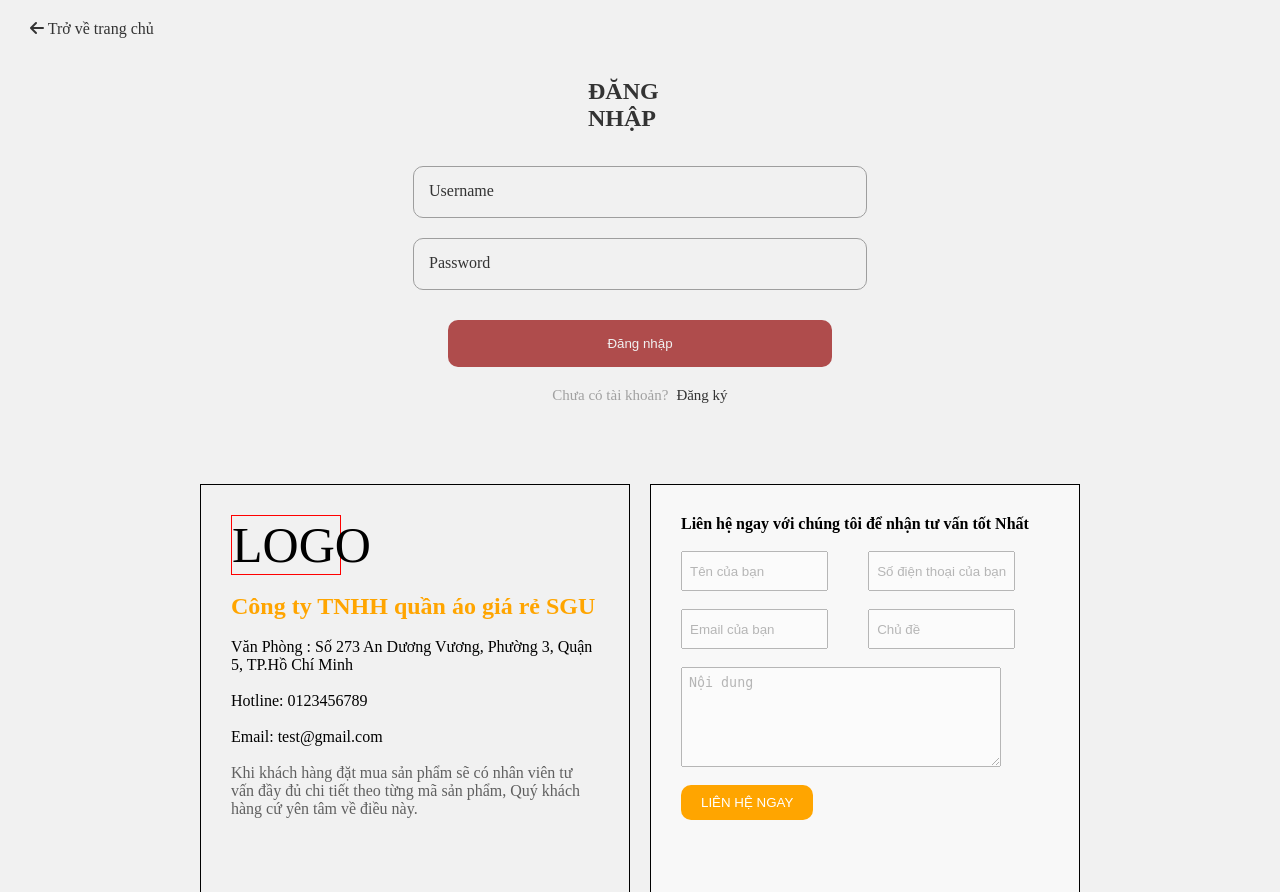
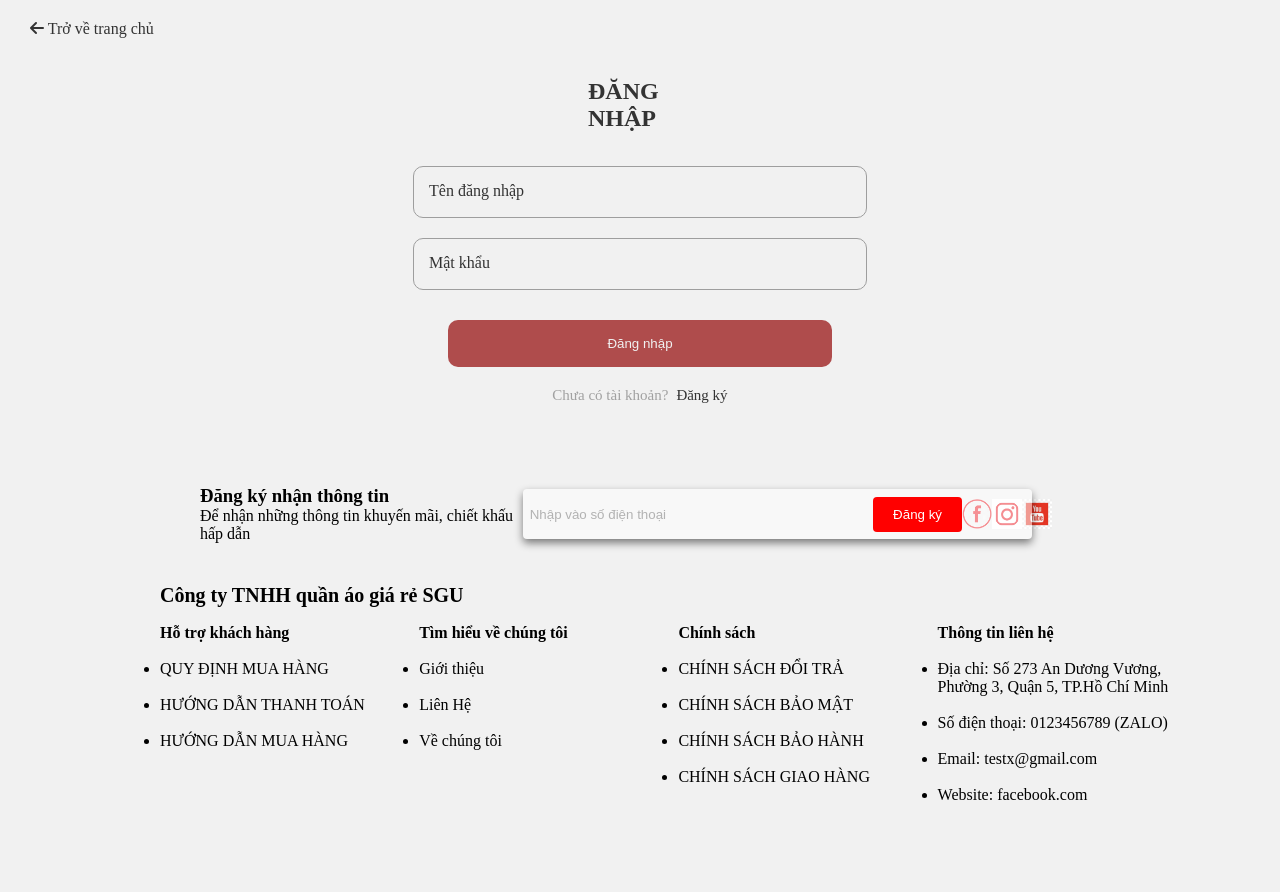
Before and after one commit to Brotato-O/web2, a PHP site: page /login/login.php in a window 1280 px wide. Shown: the part 60-952 px from the top of the page. After the commit the page ends 860 px from the top, so only its background shows below. Run offline with PHP 8.4, Linux system fonts and the light colour scheme.

Commit message:
KhaiUpdate

```diff
--- /dev/null
+++ b/footer/footer.php
@@ -0,0 +1,39 @@
+    <div class="footer" style="width: 90%;">
+        <div class="footer1" style="padding: 0 100px;">
+                <div class="info" style="display: flex; justify-content: space-between;">
+                    <div>
+                        <div><h3><b>Đăng ký nhận thông tin</b></h3></div>
+                        <div>Để nhận những thông tin khuyến mãi, chiết khấu hấp dẫn</div>
+                    </div>
+                    <div class="info_std">
+                        <input type="number" value="" name="std" class="input-text2" placeholder="Nhập vào số điện thoại" >
+                        <button class="button-form-sdt">Đăng ký</button>
+                    </div>
+                    <div style="display: flex;height: 30px;">
+                        <div class="icon"><img src="./img/img1.jpg" alt=""></div>
+                        <div class="icon"><img src="./img/img2.jpg" alt=""></div>
+                        <div class="icon"><img src="./img/img4.jpg" alt=""></div>
+                    </div>
+            </div>
+        </div>
+        <div class="footer2" style="margin:0 160px;">
+            <div class="logo1">
+                <div style="height:20px;font-size:20px;margin-top:20px;"><b>Công ty TNHH quần áo giá rẻ SGU</b></div>
+                <div style="display: flex;height: 200px;margin-top: 20px;">
+                    <div class="lienhe"><b>Hỗ trợ khách hàng </b>  <br><br>
+                            <ul><li>QUY ĐỊNH MUA HÀNG</li><br><li>HƯỚNG DẪN THANH TOÁN</li><br><li>HƯỚNG DẪN MUA HÀNG</li></ul>
+                    </div>
+                    <div class="lienhe"><b>Tìm hiểu về chúng tôi</b>  <br><br>
+                        <ul><li>Giới thiệu</li><br><li>Liên Hệ</li><br><li>Về chúng tôi</li></ul>
+                    </div>
+                    <div class="lienhe"><b>Chính sách</b>   <br><br>
+                        <ul><li>CHÍNH SÁCH ĐỔI TRẢ</li><br><li>CHÍNH SÁCH BẢO MẬT</li><br><li>CHÍNH SÁCH BẢO HÀNH</li><br><li>CHÍNH SÁCH GIAO HÀNG</li></ul>
+                    </div>
+                    <div class="lienhe"><b>Thông tin liên hệ  </b><br><br>
+                        <ul><li>Địa chỉ: Số 273 An Dương Vương, Phường 3, Quận 5, TP.Hồ Chí Minh</li><br><li>Số điện thoại: 0123456789 (ZALO)</li><br><li>Email: testx@gmail.com</li><br><li>Website: facebook.com</li></ul>
+                    </div>
+                </div>
+            </div>
+        </div>
+
+    </div>
--- a/index.php
+++ b/index.php
@@ -6,7 +6,7 @@
     <title>Quản Lý Bán Hàng 1</title>
     <link rel="stylesheet" href="https://cdnjs.cloudflare.com/ajax/libs/font-awesome/6.0.0-beta3/css/all.min.css">
     <link rel="stylesheet" href="./index/style.css">
-    <link rel="stylesheet" href="./index/footer.css">
+    <link rel="stylesheet" href="./footer/footer.css">
 </head>
 <body>
     <?php include './index/header.php'; ?>
@@ -15,7 +15,8 @@
     <?php include './index/products.php'?>
     <?php include './index/products.php'?>
     <?php include './index/blog.php'; ?>
-    <?php include './index/footer.php'; ?>
+    <?php include './index/map.php'; ?>
+    <?php include './footer/footer.php'; ?>
     <?php include 'backToTop.php'; ?>
 <script src="./index/script.js"></script>
 </body>
--- a/index/footer.php
+++ /dev/null
@@ -1,83 +0,0 @@
-<div class="main">
-        <div style="display: flex;gap: 20px;">
-            <div class="main1">
-                <div class="logo">LOGO</div><br>
-                <div>
-                    <h2>Công ty TNHH quần áo giá rẻ SGU</h2><br>
-                    Văn Phòng : Số 273 An Dương Vương, Phường 3, Quận 5, TP.Hồ Chí Minh<br><br>
-                    Hotline: 0123456789<br><br>
-                    Email: test@gmail.com<br><br>
-                    <p style="font-weight:500;opacity: 0.6;"> Khi khách hàng đặt mua sản phẩm sẽ có nhân viên tư vấn đầy đủ chi tiết theo từng mã sản phẩm, Quý khách hàng cứ yên tâm về điều này.</p>
-                </div>
-            </div>
-            <div class="main2">
-               <b> Liên hệ ngay với chúng tôi để nhận tư vấn tốt Nhất</b> <br><br>
-                <form>
-                   <div style="display: flex;gap: 20px;">
-                        <input type="text" value="" name="nameid" class="input-text" placeholder="Tên của bạn"><br /><br />
-                        <input type="text" value="" name="phone" class="input-text"  maxlength="10" placeholder="Số điện thoại của bạn" ><br /><br />
-                   </div> <br>
-
-                   <div style="display: flex;gap: 20px;">
-                        <input type="text" value="" name="email" class="input-text" placeholder="Email của bạn"><br /><br />
-                        <input type="text" value="" name="chude" class="input-text"  placeholder="Chủ đề" ><br /><br />
-                   </div> <br>
-                   <div style="display: flex; overflow: hidden; resize:none;">
-                    <textarea class="input-text1" placeholder="Nội dung"></textarea><br />
-                   </div><br>
-                   <button class="button-form">LIÊN HỆ NGAY</button>
-                  </form>
-            </div>
-        </div>
-        <div class="map-container">
-            <iframe src="https://www.google.com/maps/embed?pb=!1m18!1m12!1m3!1d3919.6696584625156!2d106.6796780103719!3d10.759922359454162!2m3!1f0!2f0!3f0!3m2!1i1024!2i768!4f13.1!3m3!1m2!1s0x31752f1b7c3ed289%3A0xa06651894598e488!2zVHLGsOG7nW5nIMSQ4bqhaSBo4buNYyBTw6BpIEfDsm4!5e0!3m2!1svi!2s!4v1740023641745!5m2!1svi!2s"
-                width="100%"
-                height="250"
-                style="border:0;"
-                allowfullscreen=""
-                loading="lazy"
-                referrerpolicy="no-referrer-when-downgrade">
-            </iframe>
-        </div>
-    </div>
-    <br>
-
-    <div class="footer" style="width: 90%;">
-        <div class="footer1" style="padding: 0 100px;">
-                <div class="info" style="display: flex; justify-content: space-between;">
-                    <div>
-                        <div><h3><b>Đăng ký nhận thông tin</b></h3></div>
-                        <div>Để nhận những thông tin khuyến mãi, chiết khấu hấp dẫn</div>
-                    </div>
-                    <div class="info_std">
-                        <input type="sdt" value="" name="std" class="input-text2" maxlength="10" placeholder="Nhap vao so dien thoai" pattern="[0-9]{10}">
-                        <button class="button-form-sdt">DANG KI</button>
-                    </div>
-                    <div style="display: flex;height: 30px;">
-                        <div class="icon"><img src="./index/img/img1.jpg" alt=""></div>
-                        <div class="icon"><img src="./index/img/img2.jpg" alt=""></div>
-                        <div class="icon"><img src="./index/img/img4.jpg" alt=""></div>
-                    </div>
-            </div>
-        </div>
-        <div class="footer2" style="margin:0 160px;">
-            <div class="logo1">
-                <div style="height:20px;font-size:20px;margin-top:20px;"><b>Công ty TNHH quần áo giá rẻ SGU</b></div>
-                <div style="display: flex;height: 200px;margin-top: 20px;">
-                    <div class="lienhe"><b>Hỗ trợ khách hàng </b>  <br><br>
-                            <ul><li>QUY ĐỊNH MUA HÀNG</li><br><li>HƯỚNG DẪN THANH TOÁN</li><br><li>HƯỚNG DẪN MUA HÀNG</li></ul>
-                    </div>
-                    <div class="lienhe"><b>Tìm hiểu về chúng tôi</b>  <br><br>
-                        <ul><li>Giới thiệu</li><br><li>Liên Hệ</li><br><li>Về chúng tôi</li></ul>
-                    </div>
-                    <div class="lienhe"><b>Chính sách</b>   <br><br>
-                        <ul><li>CHÍNH SÁCH ĐỔI TRẢ</li><br><li>CHÍNH SÁCH BẢO MẬT</li><br><li>CHÍNH SÁCH BẢO HÀNH</li><br><li>CHÍNH SÁCH GIAO HÀNG</li></ul>
-                    </div>
-                    <div class="lienhe"><b>Thông tin liên hệ  </b><br><br>
-                        <ul><li>Địa chỉ: Số 273 An Dương Vương, Phường 3, Quận 5, TP.Hồ Chí Minh</li><br><li>Số điện thoại: 0123456789 (ZALO)</li><br><li>Email: testx@gmail.com</li><br><li>Website: facebook.com</li></ul>
-                    </div>
-                </div>
-            </div>
-        </div>
-
-    </div>
--- a/login/login.php
+++ b/login/login.php
@@ -6,7 +6,7 @@
     <title>Document</title>
     <link rel="stylesheet" href="https://cdnjs.cloudflare.com/ajax/libs/font-awesome/6.0.0-beta3/css/all.min.css">
     <link rel="stylesheet" href="../index/style.css">
-    <link rel="stylesheet" href="../index/footer.css">
+    <link rel="stylesheet" href="../footer/footer.css">
     <link rel="stylesheet" href="login.css">
 </head>
 <body>
@@ -14,7 +14,8 @@
         include '../index/header.php';
         include 'backtoHome.php';
         include 'loginUI.php';
-        include '../index/footer.php';
+        include '../footer/footer.php';
+        include '../backToTop.php';
     ?>
 </body>
     <script src="login.js"></script>
--- a/login/loginUI.php
+++ b/login/loginUI.php
@@ -4,11 +4,11 @@
             <h1>ĐĂNG NHẬP</h1>
             <div class="input-login">
                 <input class="input" required type="text" id="username">
-                <label class="label" for="username">Username</label>
+                <label class="label" for="username">Tên đăng nhập</label>
             </div>
             <div class="input-login">
-                <input class="input" required type="text" id="username">
-                <label class="label" for="username">Password</label>
+                <input class="input" required type="password" id="password">
+                <label class="label" for="password">Mật khẩu</label>
             </div>
             <button class="btn-login">Đăng nhập</button>
             <div class="more">
@@ -21,19 +21,36 @@
     <section id="registerForm">
         <div class="right" id="right">
             <h1>ĐĂNG KÝ</h1>
+            <div style="display: flex; gap:20px">
+            <div>
             <div class="input-login">
-                <input class="input" required type="text" id="username">
-                <label class="label" for="username">Username</label>
+                <input class="input" required type="text" id="name">
+                <label class="label" for="name">Họ và tên</label>
             </div>
             <div class="input-login">
-                <input class="input" required type="text" id="username">
-                <label class="label" for="username">Password</label>
+                <input class="input" required type="text" id="address">
+                <label class="label" for="address">Địa chỉ</label>
             </div>
             <div class="input-login">
-                <input class="input" required type="text" id="username">
-                <label class="label" for="username">Password</label>
+                <input class="input" required type="number" id="phone">
+                <label class="label" for="phone">Số điện thoại</label>
             </div>
-
+            </div>
+            <div>
+            <div class="input-login">
+                <input class="input" required type="text" id="username2">
+                <label class="label" for="username2">Tên đăng nhập</label>
+            </div>
+            <div class="input-login">
+                <input class="input" required type="password" id="password2">
+                <label class="label" for="password2">Mật khẩu</label>
+            </div>
+            <div class="input-login">
+                <input class="input" required type="password" id="repassword2">
+                <label class="label" for="repassword2">Nhập lại mật khẩu</label>
+            </div>
+            </div>
+            </div>
             <button class="btn-login">Đăng kí</button>
             <div class="more">
             <p>Đã có tài khoản?</p>
```
Also changed, not shown: index/map.php (added, +43 -0 lines), footer/footer.css (renamed from index/footer.css), img/img1.jpg (renamed from index/img/img1.jpg), img/img2.jpg (renamed from index/img/img2.jpg), img/img4.jpg (renamed from index/img/img4.jpg).
